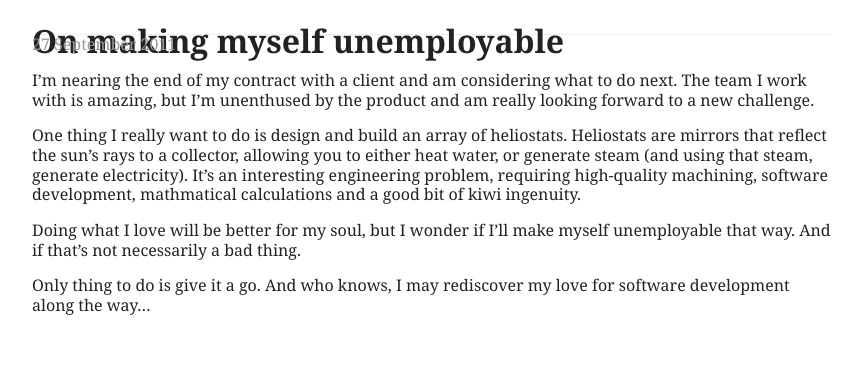
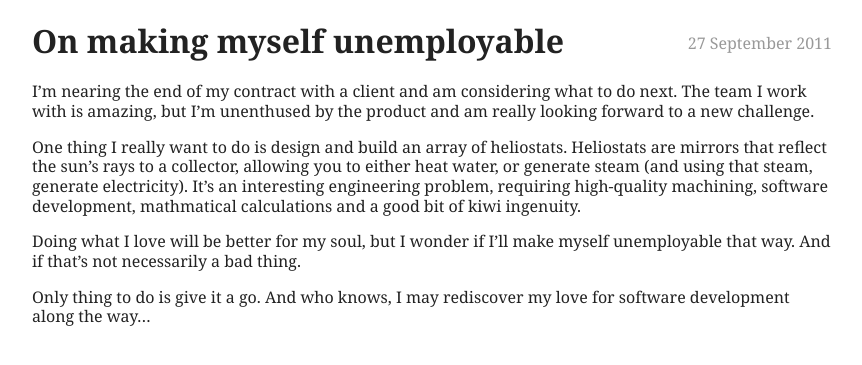
Before and after one commit to hairykiwi/blogtemplate, a Jekyll site: the page built from _posts/2011-09-27-on-making-myself-unemployable.md, in a window 1280 px wide. Shown: the top 365 px of the page, without its empty margins (208-1070 px from the left). Built offline with Jekyll 4.4.1, drawn with Linux system fonts in a browser that asks for light colours.

Commit message:
oops. It's late.

```diff
--- a/css/davebeer.css
+++ b/css/davebeer.css
@@ -69,7 +69,7 @@ td { vertical-align: top; }
 
 body { font-family: Georgia, Serif; background-color: #fff; font-size: 16px;}
 #container {max-width:800px; margin: 0 auto;text-align:left;}
-.postdate {color: #999; border-top: 1px solid #eee; margin-top: -3em;}
+.postdate {color: #999; float:right; margin-top: -3em;}
 .related ul {list-style-type: none; margin: 0;}
 .related ul li span {float:right;}
 
```
